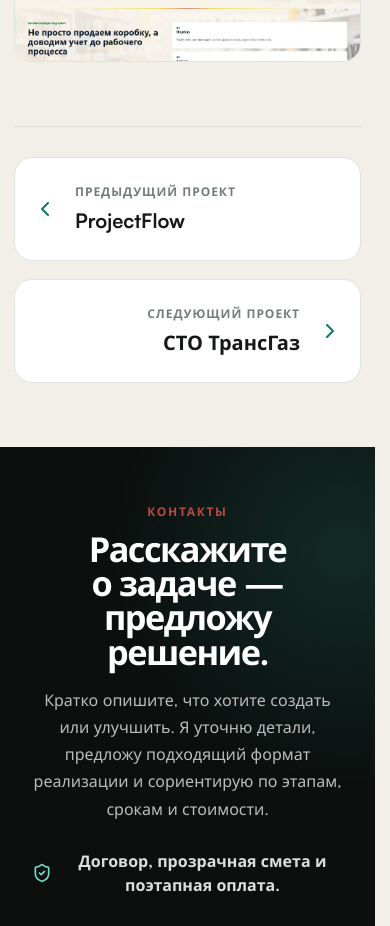
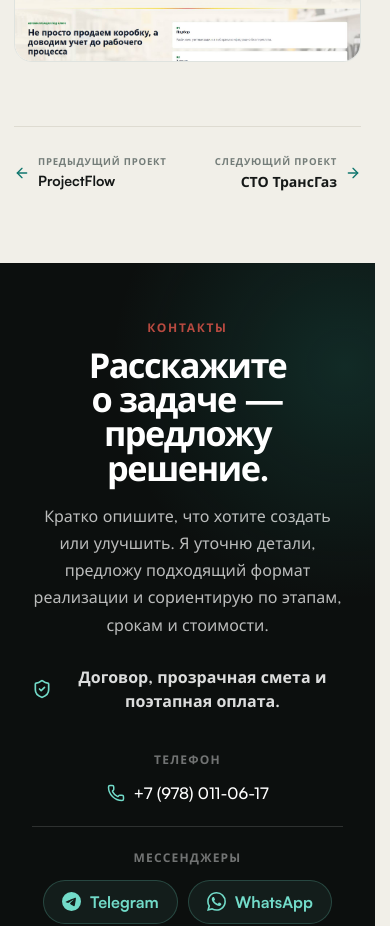
Before and after one commit to Aleks-man/portfolio, a React (Vite) app: page /projects/1c-crimea in a window 390 px wide. Shown: the part 2740-3666 px from the top of the page. Built offline with nearby package versions, Linux system fonts and the light colour scheme.

Commit message:
style: simplify project navigation links

```diff
--- a/src/components/projects/ProjectNavigation.tsx
+++ b/src/components/projects/ProjectNavigation.tsx
@@ -1,4 +1,4 @@
-import { ChevronLeft, ChevronRight } from 'lucide-react'
+import { ArrowLeft, ArrowRight } from 'lucide-react'
 import { Link } from 'react-router-dom'
 import type { PortfolioContent } from '../../content/portfolio'
 
@@ -16,14 +16,14 @@ export function ProjectNavigation({ nextProject, page, previousProject }: Projec
     <nav className="project-detail__navigation" aria-label={page.projectNavigationLabel}>
       {previousProject ? (
         <Link className="project-detail__navigation-link project-detail__navigation-link--previous" to={`/projects/${previousProject.slug}`}>
-          <ChevronLeft aria-hidden="true" />
+          <ArrowLeft aria-hidden="true" />
           <span><small>{page.previousProjectLabel}</small><strong>{previousProject.title}</strong></span>
         </Link>
       ) : <span />}
       {nextProject && (
         <Link className="project-detail__navigation-link project-detail__navigation-link--next" to={`/projects/${nextProject.slug}`}>
           <span><small>{page.nextProjectLabel}</small><strong>{nextProject.title}</strong></span>
-          <ChevronRight aria-hidden="true" />
+          <ArrowRight aria-hidden="true" />
         </Link>
       )}
     </nav>
--- a/src/styles/projects-page.css
+++ b/src/styles/projects-page.css
@@ -107,14 +107,16 @@
 .project-detail__gallery-button { width: 100%; padding: 0; display: block; overflow: hidden; border: 0; background: transparent; cursor: zoom-in; }
 .project-detail__gallery-button img { transition: transform var(--duration-base) var(--ease-standard), filter var(--duration-fast) ease; }
 .project-detail__gallery-button:hover img { filter: brightness(.96); transform: scale(1.008); }
-.project-detail__navigation { margin-top: var(--section-y); padding-top: 30px; display: grid; grid-template-columns: repeat(2, minmax(0, 1fr)); gap: 18px; border-top: 1px solid var(--line-warm); }
-.project-detail__navigation-link { min-width: 0; min-height: 122px; padding: 24px 26px; display: flex; align-items: center; gap: 18px; border: 1px solid var(--line); border-radius: var(--radius); color: var(--ink); background: var(--surface); text-decoration: none; transition: border-color var(--duration-fast) ease, transform var(--duration-base) var(--ease-standard), box-shadow var(--duration-base) ease; }
-.project-detail__navigation-link:hover { border-color: rgba(38, 153, 135, .3); box-shadow: var(--shadow-soft); transform: translateY(-3px); }
-.project-detail__navigation-link > svg { flex: 0 0 auto; color: var(--teal-dark); }
-.project-detail__navigation-link span { min-width: 0; display: grid; gap: 7px; }
-.project-detail__navigation-link small { color: var(--muted-2); font-size: var(--text-xs); font-weight: 750; letter-spacing: .08em; text-transform: uppercase; }
-.project-detail__navigation-link strong { overflow: hidden; font-size: clamp(1.25rem, 2.3vw, 1.8rem); text-overflow: ellipsis; white-space: nowrap; }
-.project-detail__navigation-link--next { justify-content: flex-end; text-align: right; }
+.project-detail__navigation { margin-top: var(--section-y); padding-top: 26px; display: grid; grid-template-columns: repeat(2, minmax(0, 1fr)); gap: 24px; border-top: 1px solid var(--line-warm); }
+.project-detail__navigation-link { min-width: 0; width: fit-content; padding: 8px 0; display: inline-flex; align-items: center; gap: 12px; color: var(--ink); text-decoration: none; transition: color var(--duration-fast) ease; }
+.project-detail__navigation-link:hover { color: var(--teal-dark); }
+.project-detail__navigation-link > svg { width: 18px; height: 18px; flex: 0 0 auto; color: var(--teal-dark); transition: transform var(--duration-fast) ease; }
+.project-detail__navigation-link--previous:hover > svg { transform: translateX(-3px); }
+.project-detail__navigation-link--next:hover > svg { transform: translateX(3px); }
+.project-detail__navigation-link span { min-width: 0; display: grid; gap: 4px; }
+.project-detail__navigation-link small { color: var(--muted-2); font-size: .68rem; font-weight: 750; letter-spacing: .08em; text-transform: uppercase; }
+.project-detail__navigation-link strong { overflow: hidden; font-size: clamp(.95rem, 1.7vw, 1.12rem); text-overflow: ellipsis; white-space: nowrap; }
+.project-detail__navigation-link--next { justify-self: end; justify-content: flex-end; text-align: right; }
 
 .project-lightbox { position: fixed; z-index: 1000; inset: 0; padding: 16px; display: grid; place-items: center; color: var(--white); background: rgba(5, 8, 7, .82); backdrop-filter: blur(6px); animation: lightbox-enter var(--duration-base) ease both; }
 .project-lightbox__viewer { position: relative; width: fit-content; max-width: calc(100vw - 32px); max-height: calc(100dvh - 32px); display: grid; place-items: center; touch-action: none; }
@@ -160,11 +162,14 @@
   .project-lightbox__arrow--previous { left: 8px; }
   .project-lightbox__arrow--next { right: 8px; }
   .project-lightbox__counter { bottom: 10px; }
-  .project-detail__navigation { grid-template-columns: 1fr; }
-  .project-detail__navigation > span { display: none; }
 }
 
 @media (max-width: 600px) {
+  .project-detail__navigation { gap: 14px; padding-top: 20px; }
+  .project-detail__navigation-link { gap: 8px; }
+  .project-detail__navigation-link > svg { width: 16px; height: 16px; }
+  .project-detail__navigation-link small { font-size: .6rem; }
+  .project-detail__navigation-link strong { font-size: .88rem; }
   .project-lightbox__close { top: 6px; right: 6px; width: 29px; height: 29px; }
   .project-lightbox__arrow { width: 30px; height: 30px; }
   .project-lightbox__arrow--previous { left: 6px; }
@@ -178,7 +183,6 @@
   .project-detail__facts { grid-template-columns: 1fr; }
   .project-detail__heading h1 { font-size: clamp(2.8rem, 15vw, 4.2rem); }
   .project-detail__result { padding-left: 20px; }
-  .project-detail__navigation-link { min-height: 104px; padding: 20px 18px; }
   .project-collage { padding: 26px 14px 14px; }
   .project-collage__grid { gap: 8px; }
 }
```
